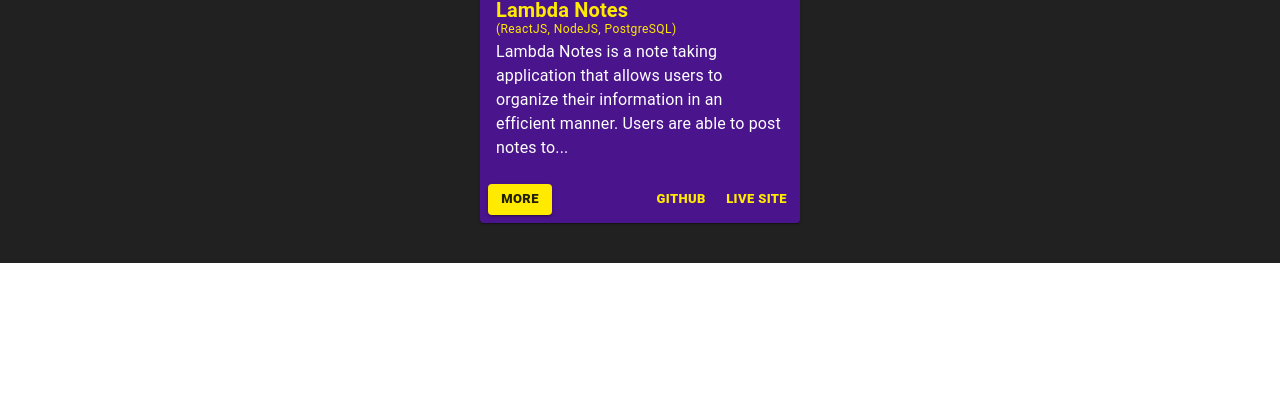
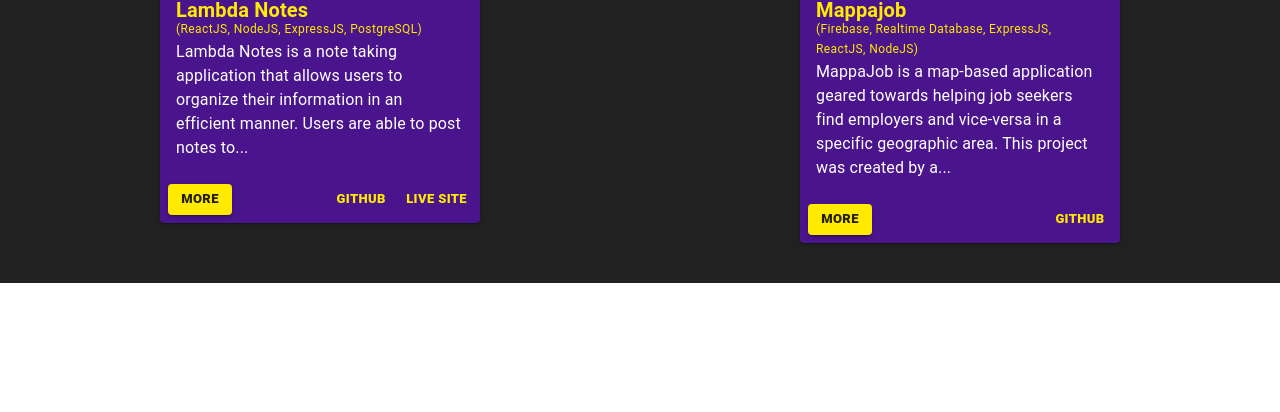
Before and after one commit to easyra/portfoliov2, a Gatsby site: page / in a window 1280 px wide. Shown: the part 905-1317 px from the top of the page. Built offline with nearby package versions, Linux system fonts and the light colour scheme; Gatsby itself is replaced by a stand-in of ours.

Commit message:
project added

```diff
--- a/src/component/Projects/ProjectCard.jsx
+++ b/src/component/Projects/ProjectCard.jsx
@@ -23,7 +23,7 @@ const ProjectCard = ({
   children = placeholder,
   github,
   liveSite,
-  img,
+  img='https://imageog.flaticon.com/icons/png/512/16/16096.png?size=1200x630f&pad=10,10,10,10&ext=png&bg=FFFFFFFF',
 }) => {
   const [open, setOpen] = useState(false)
 
--- a/src/component/Projects/projectsdata.js
+++ b/src/component/Projects/projectsdata.js
@@ -1,10 +1,20 @@
-import lambdaNotesPic from './img/lambdanotes.png'
+import lambdaNotesPic from "./img/lambdanotes.png"
+import mappajob from './img/mappajob.png'
 
-export default [{
-    title:'Lambda Notes',
-stack:'ReactJS, NodeJS, PostgreSQL',
-    text:`Lambda Notes is a note taking application that allows users to organize their information in an efficient manner. Users are able to post notes to a REST API and have those notes be displayed for everyone to see. Lambda Notes also has other features that create a more enjoyable experience for users such as support for premade themes, tagging support for notes, and the ability to search by note title or tag. I created this project using Reactjs, SQLite, Nodejs, and Expressjs.`,
-    github:'https://github.com/easyra/back-end-project-week',
-    liveSite:'https://lambdanotes-ezra.netlify.com/',
-    img:lambdaNotesPic
-}]
+export default [
+  {
+    title: "Lambda Notes",
+    stack: "ReactJS, NodeJS, ExpressJS, PostgreSQL",
+    text: `Lambda Notes is a note taking application that allows users to organize their information in an efficient manner. Users are able to post notes to a REST API and have those notes be displayed for everyone to see. Lambda Notes also has other features that create a more enjoyable experience for users such as support for premade themes, tagging support for notes, and the ability to search by note title or tag. I created this project using Reactjs, SQLite, Nodejs, and Expressjs.`,
+    github: "https://github.com/easyra/back-end-project-week",
+    liveSite: "https://lambdanotes-ezra.netlify.com/",
+    img: lambdaNotesPic,
+  },
+  {
+      title: 'Mappajob',
+      stack:'Firebase, Realtime Database, ExpressJS, ReactJS, NodeJS',
+      text:'MappaJob is a map-based application geared towards helping job seekers find employers and vice-versa in a specific geographic area. This project was created by a team of four using a FERN stack consisting of the technologies: Firebase, Express.js, React, and Node.js. My responsibilities involved work in the both the front-end and back-end of this projects. Some of these responsibilities include designing a maintainable backend REST API, Implementing reusable React Components for interactive user experience, reviewing contributions and pull requests for the project and more.',
+      github:'https://github.com/Lambda-School-Labs/Labs8-DeveloperMap',
+      img: mappajob
+  }
+]
```
Also changed, not shown: src/component/Projects/img/mappajob.png (added).
